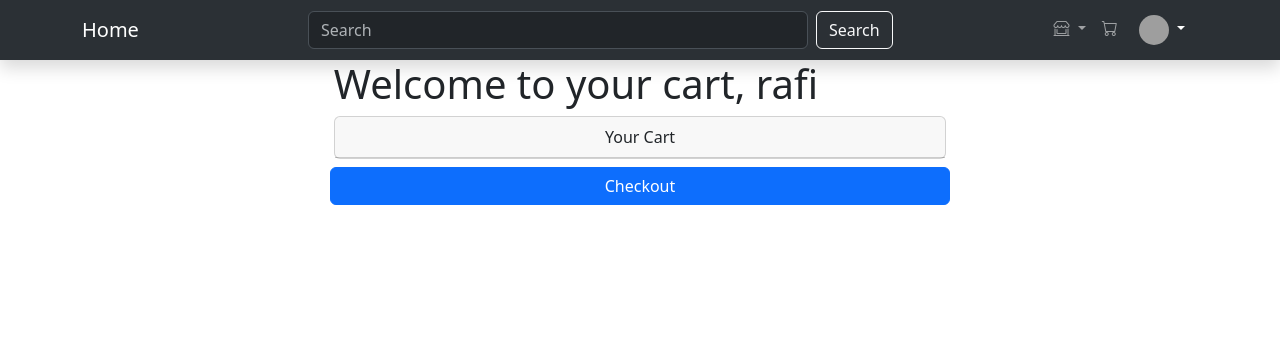
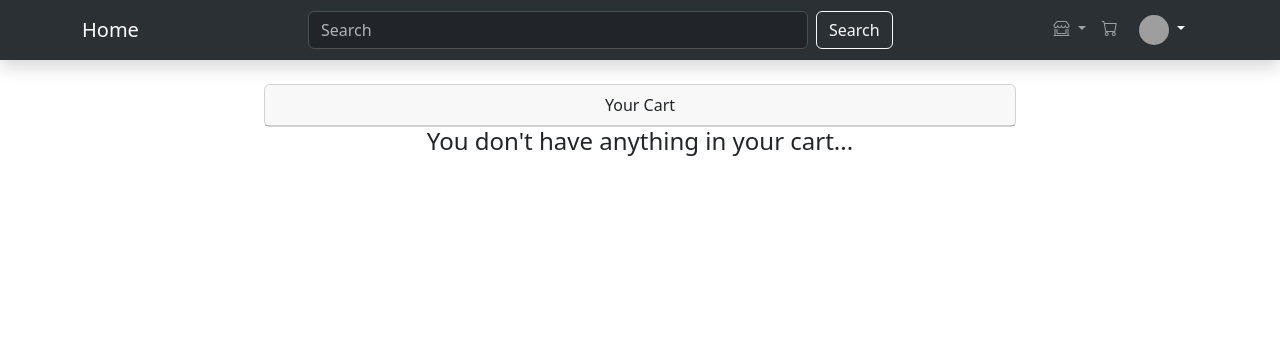
Before and after one commit to al-rafi304/Ecommerce-Website, a Django app: page /cart in a window 1280 px wide. Shown: the top 360 px of the page. Run offline with Django 4.2, Linux system fonts and the light colour scheme; a user stored in the database is signed in; data comes from the database, SQL or seed files in the repository; both versions use the stored data as it was after the commit; grey boxes are pictures that could not be loaded.

Commit message:
Cart item removable, cart UI update, Cart item count shows
Removed the AJAX request method I used to add items to cart. As adding to cart functionality moved to product page, there is no reason not to reload the page which I was avoiding before. So AJAX has been removed and now using the typical form submittion method

```diff
--- a/ecom_website/store/models.py
+++ b/ecom_website/store/models.py
@@ -38,6 +38,10 @@ class Cart(models.Model):
     # @property
     # def total_price(self):
     #     pass
+
+    @property
+    def num_items(self):
+        return len(self.cart_item_set.all())
 
     def __str__(self) -> str:
         return 'Cart of: ' + self.member.username
--- a/ecom_website/store/templates/store/base.html
+++ b/ecom_website/store/templates/store/base.html
@@ -72,8 +72,10 @@
 
                     <!-- Cart -->
                     <li class="nav-item">
-                        <a class='nav-link' href="{% url 'cart' %}">
-                            {% comment %} <span class=" badge rounded-pill bg-danger">99+</span> {% endcomment %}
+                        <a class='nav-link position-relative' href="{% url 'cart' %}">
+                            {% if request.user.cart.num_items > 0 %}
+                                <span class="position-absolute top-200 start-100 translate-middle badge rounded-pill bg-danger" id='cart_item_count'>{{request.user.cart.num_items}}</span>
+                            {% endif %}
                             <i class="bi bi-cart"></i>
                         </a>
                     </li>
--- a/ecom_website/store/templates/store/cart.html
+++ b/ecom_website/store/templates/store/cart.html
@@ -2,10 +2,10 @@
 
 {% block content %}
 
-<div class='container'>
+<div class='container mt-4' style='width: 800px'>
     <div class='col d-flex justify-content-center'>
-        <div class='row'>
-            <h1>Welcome to your cart, {{ user.username }}</h1>
+        <div class='row w-100'>
+            {% comment %} <h1>Welcome to your cart, {{ user.username }}</h1> {% endcomment %}
             <div class="cart-container">
                 <div class="card">
                     <div class="card-header" align="center">
@@ -13,21 +13,39 @@
                     </div>
                     <ul class="list-group list-group-flush">
                         {% for item in cart_items %}
-                            <li class="list-group-item">
-                                {% comment %} <img src="{{item.product.image.url}}"> {% endcomment %}
-                                <a href="{% url 'product' product_id=item.product.pk %}">
-                                    <div class="row">
-                                        <div class="col">{{ item.product.title }}</div>
+                            <li class="list-group-item w-100">
+                                <div class='row w-100'>
+                                    <div class="col-lg-3">
+                                        <img src="{{item.item.product.image.url}}" class='img object-fit-cover border-0 rounded' style="height: 120px; width: 120px">
                                     </div>
-                                </a>
-                                <h5>Quantity: {{ item.quantity }}</h5>
+                                    <div class="col">
+                                        <h5><a class='text-decoration-none' href="{% url 'product' product_id=item.item.product.pk %}">{{ item.item.product.title }}</a></h5>
+                                        <p class='text-body-secondary'>
+                                            From <a href="#" class="text-decoration-none">{{ item.item.product.shop }}</a>
+                                        </p>
+                                        <p class='text-body-secondary m-0'>Quantity: {{ item.item.quantity }}</p>
+                                        <h6>Price: {{ item.total_price }}$</h6>
+                                    </div>
+                                    <div class="col-lg-2 d-flex align-items-center justify-content-end">
+                                        <form method='POST'>
+                                            {% csrf_token %}
+                                            <input type='hidden' name='item_id' value='{{ item.item.id }}'>
+                                            <button type="submit" class="btn-close" aria-label="Close"></button>
+                                        </form>
+                                    </div>
+                                </div>
                             </li>
                         {% endfor %}
                     </ul>
                 </div>
-                <div class="row justify-content-end p-2">
-                    <a href="{% url 'checkout' %}" class="btn btn-primary">Checkout</a>
-                </div>
+                {% if cart_items|length == 0 %}
+                    <h4 class='d-flex justify-content-center'>You don't have anything in your cart...</h4>
+                {% else %}
+                    <h4 class='d-flex justify-content-center'>Total Price: {{ total_price }}$</h4>
+                    <div class="row justify-content-end p-2">
+                        <a href="{% url 'checkout' %}" class="btn btn-primary">Checkout</a>
+                    </div>
+                {% endif %}
             </div>
         </div>
     </div>
--- a/ecom_website/store/views.py
+++ b/ecom_website/store/views.py
@@ -129,12 +129,30 @@ def add_product(request, shop_id):
 
 def cart(request):
     if request.user.is_authenticated:
+
+        if request.method == "POST":
+            item_id = request.POST['item_id']
+            print(item_id)
+            Cart_item.objects.get(id=item_id).delete()
+            return redirect('cart')
+
+
         user = request.user
         cart_obj = Cart.objects.get(member=user)
         cart_items = Cart_item.objects.filter(cart=cart_obj)        # SELECT * FROM Cart_item WHERE cart=cart_obj
+
+        total_price = 0                             # Total price of cart
+        items = []                                  # Has Product item and total price of cart item
+        for item in cart_items:
+            temp = {}
+            temp['item'] = item
+            temp['total_price'] = item.product.price * item.quantity
+            total_price += item.product.price * item.quantity
+            items.append(temp)
         return render(request, 'store/cart.html', {
-            'cart_items': cart_items,
+            'cart_items': items,
             'user': user,
+            'total_price': total_price
         })
     else:
         messages.error(request, 'You do not have the permission to view that page!')
@@ -146,15 +164,12 @@ def add_to_cart(request):
         product_pk = request.POST.get('product_pk')
         product_quantity = request.POST.get('product_quantity')
         product_obj = Product.objects.get(pk=product_pk)
-        print('\n' + str(Product.objects.get(pk=product_pk)) + '\n')
 
         cart_obj = Cart.objects.get(member = request.user.pk)
-        user = request.user.pk
         cart_item = Cart_item.objects.create(cart=cart_obj, product=product_obj, quantity=product_quantity)
         cart_item.save()
 
-        response_data = {'something': product_pk}
-        return JsonResponse(response_data)
+        return redirect('product', product_id = product_pk)
     else:
         print("\nSOMETHING WENT WRONGE\n")
 
```
Also changed, not shown: ecom_website/store/templates/store/product.html (+3 -4 lines), ecom_website/db.sqlite3.
